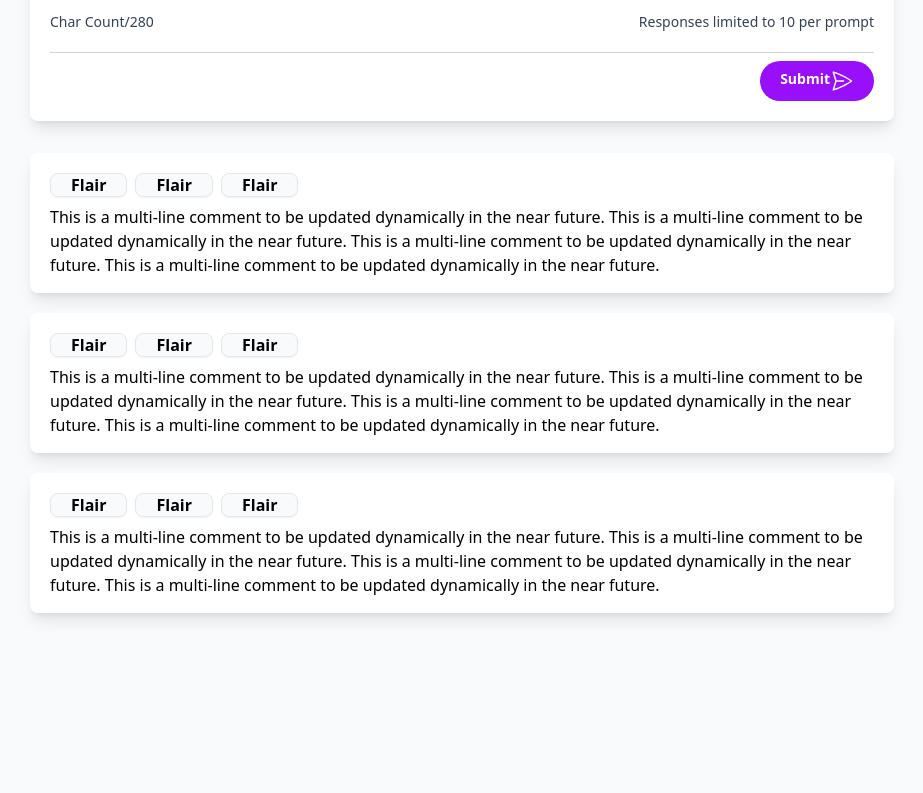
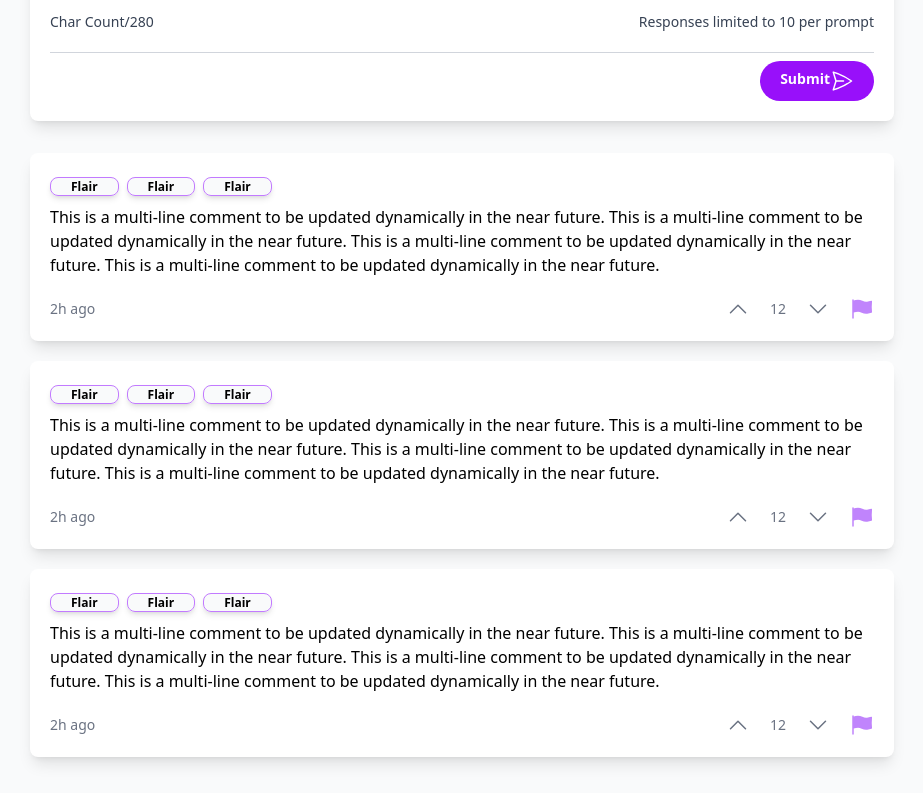
Before and after one commit to cs467-spring2025-discussion-app/capstone-discussion-app, a React (Vite) app in the folder frontend/: page / in a window 1280 px wide. Shown: the part 1188-1981 px from the top of the page, without its empty margins (178-1101 px from the left). Before the commit the page ends 1837 px from the top, so only its background shows below. Built offline with nearby package versions, Linux system fonts and the light colour scheme.

Commit message:
feat: add comment metadata section with voting and flair icons

```diff
--- a/frontend/src/components/CommentFlair.jsx
+++ b/frontend/src/components/CommentFlair.jsx
@@ -2,7 +2,7 @@ import React, { useState } from 'react';
 
 export default function CommentFlair() {
     return (
-        <span className='mr-2 px-5 border border-gray-200 border-solid rounded-lg bg-gray-50 font-semibold shadow-xs'>
+        <span className='text-xs mr-2 px-5 border border-purple-400 border-solid rounded-lg bg-gray-50 font-semibold shadow-md'>
             Flair
         </span>
     )
--- a/frontend/src/components/DisccusionComment.jsx
+++ b/frontend/src/components/DisccusionComment.jsx
@@ -3,11 +3,28 @@ import CommentFlair from './CommentFlair';
 
 export default function DiscussionComment() {
     return (
-        <div className='pl-5 shadow-lg rounded-lg mb-5 pt-5 bg-white w-full max-w-5xl h-35 text-left'>
+        <div className='pl-5 shadow-lg rounded-lg mb-5 pt-5 bg-white w-full max-w-5xl text-left'>
             <CommentFlair />
             <CommentFlair />
             <CommentFlair />
             <p className='mt-2'>This is a multi-line comment to be updated dynamically in the near future. This is a multi-line comment to be updated dynamically in the near future. This is a multi-line comment to be updated dynamically in the near future. This is a multi-line comment to be updated dynamically in the near future.</p>
+            <div className='w-full flex justify-between items-center text-sm text-gray-500 my-5 pr-5'>
+                <div className=''>2h ago</div>
+                <div className='flex items-center gap-5'>
+                    <svg xmlns="http://www.w3.org/2000/svg" fill="none" viewBox="0 0 24 24" strokeWidth={1.5} stroke="currentColor" className="size-6">
+                    <path strokeLinecap="round" strokeLinejoin="round" d="m4.5 15.75 7.5-7.5 7.5 7.5" />
+                    </svg>
+                    <p>12</p>
+                    <svg xmlns="http://www.w3.org/2000/svg" fill="none" viewBox="0 0 24 24" strokeWidth={1.5} stroke="currentColor" className="size-6">
+                    <path strokeLinecap="round" strokeLinejoin="round" d="m19.5 8.25-7.5 7.5-7.5-7.5" />
+                    </svg>
+                    <svg xmlns="http://www.w3.org/2000/svg" viewBox="0 0 24 24" fill="#c084fc" class="size-6">
+                    <path fill-rule="evenodd" d="M3 2.25a.75.75 0 0 1 .75.75v.54l1.838-.46a9.75 9.75 0 0 1 6.725.738l.108.054A8.25 8.25 0 0 0 18 4.524l3.11-.732a.75.75 0 0 1 .917.81 47.784 47.784 0 0 0 .005 10.337.75.75 0 0 1-.574.812l-3.114.733a9.75 9.75 0 0 1-6.594-.77l-.108-.054a8.25 8.25 0 0 0-5.69-.625l-2.202.55V21a.75.75 0 0 1-1.5 0V3A.75.75 0 0 1 3 2.25Z" clip-rule="evenodd" />
+                    </svg>
+                </div>
+
+
+            </div>
         </div>
     )
 }
```
